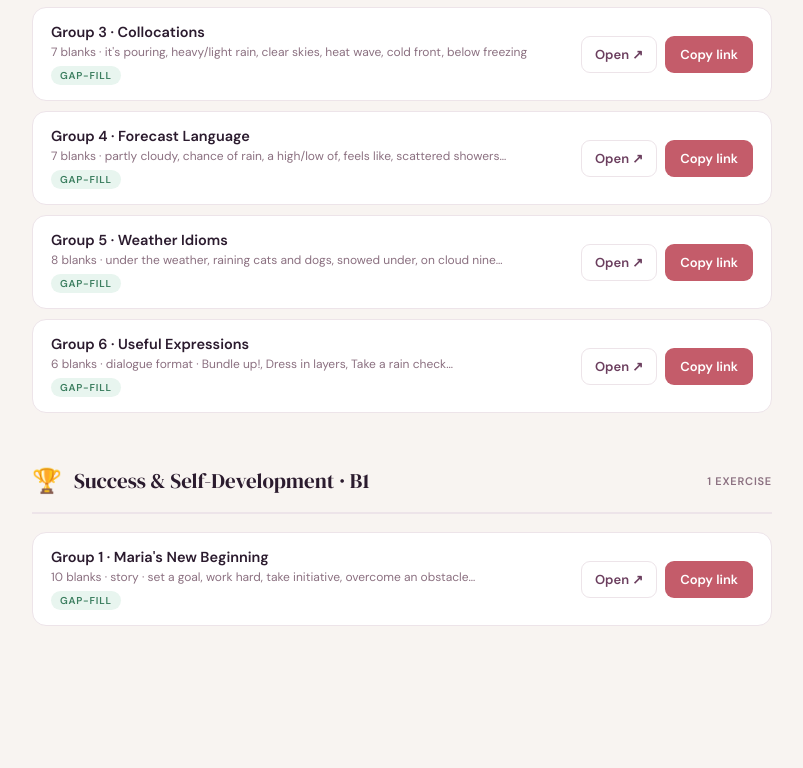
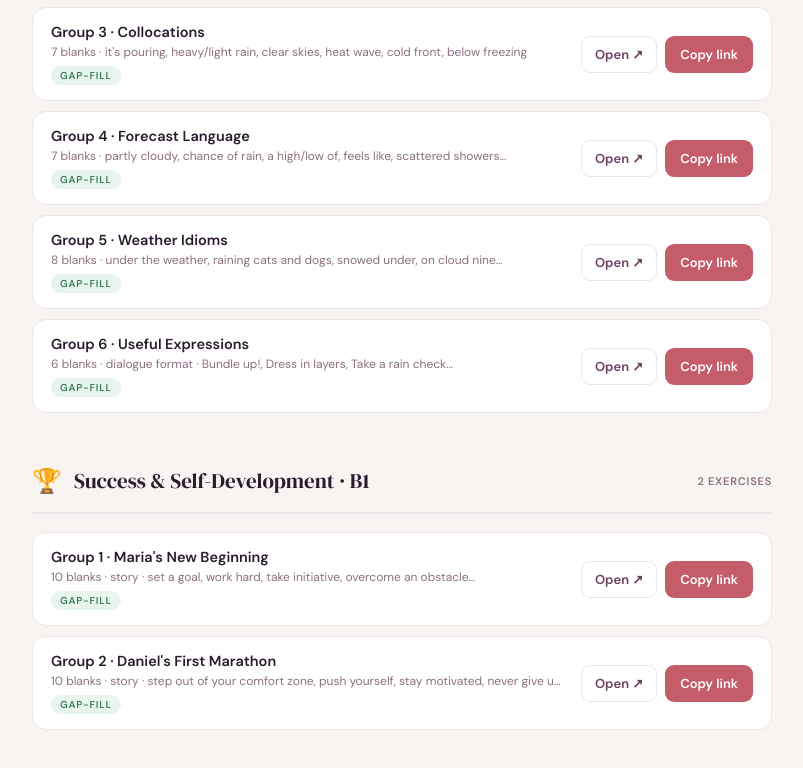
Before and after one commit to MoHaMaD-English/Vocabulary, a plain HTML site: page index.html in a window 1280 px wide. Shown: the part 3127-3895 px from the top of the page, without its empty margins (238-1041 px from the left). Drawn offline with Linux system fonts and the light colour scheme.

Commit message:
Add Success Group 2 to dashboard

```diff
--- a/index.html
+++ b/index.html
@@ -563,7 +563,7 @@
     <div class="topic-header">
       <span class="topic-icon">🏆</span>
       <span class="topic-title">Success & Self-Development · B1</span>
-      <span class="topic-count">1 exercise</span>
+      <span class="topic-count">2 exercises</span>
     </div>
     <div class="cards">
       <div class="card">
@@ -575,6 +575,18 @@
         <div class="card-actions">
           <a class="btn-open" href="Success-group1-gap-fill.html" target="_blank">Open ↗</a>
           <button class="btn-copy" onclick="copyLink('https://mohamad-english.github.io/Vocabulary/Success-group1-gap-fill.html', this)">Copy link</button>
+        </div>
+      </div>
+
+      <div class="card">
+        <div class="card-info">
+          <div class="card-title">Group 2 · Daniel's First Marathon</div>
+          <div class="card-sub">10 blanks · story · step out of your comfort zone, push yourself, stay motivated, never give up…</div>
+          <span class="badge badge-gap">Gap-Fill</span>
+        </div>
+        <div class="card-actions">
+          <a class="btn-open" href="Success-group2-gap-fill.html" target="_blank">Open ↗</a>
+          <button class="btn-copy" onclick="copyLink('https://mohamad-english.github.io/Vocabulary/Success-group2-gap-fill.html', this)">Copy link</button>
         </div>
       </div>
     </div>
```
